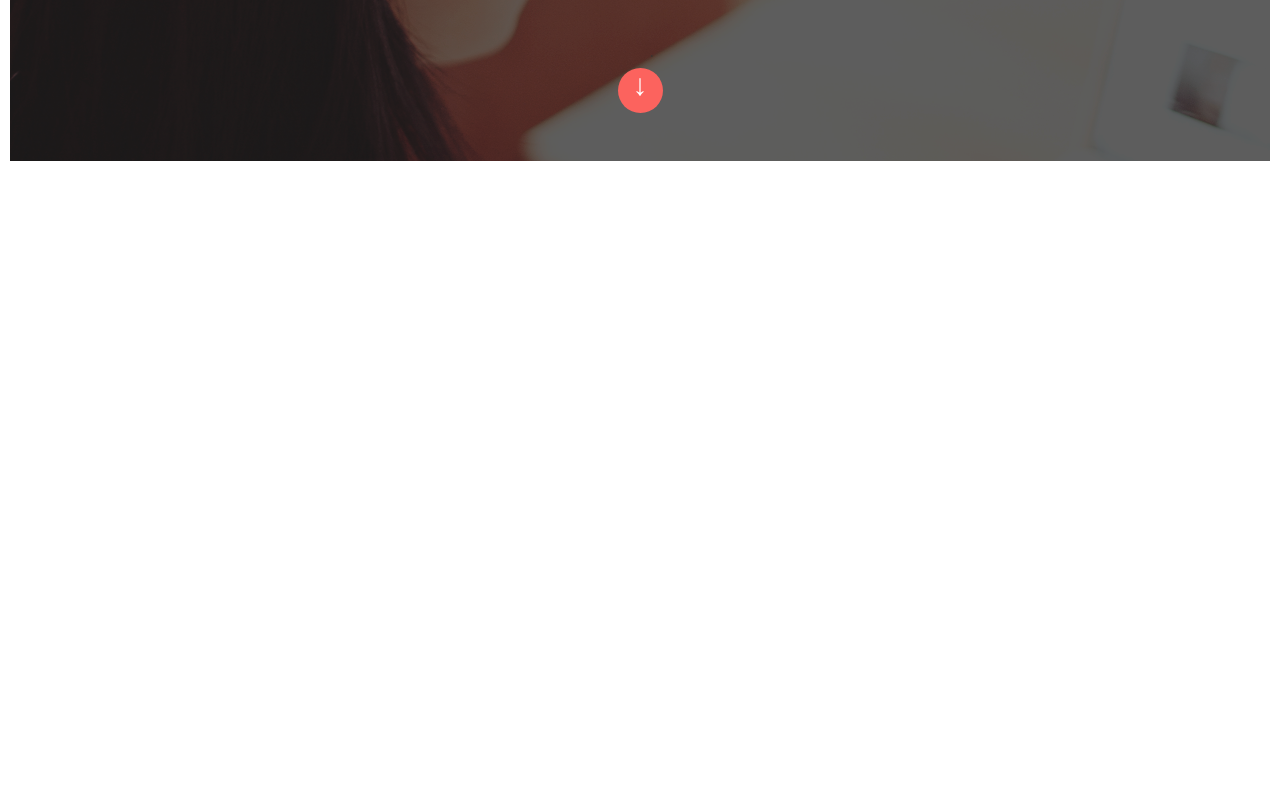
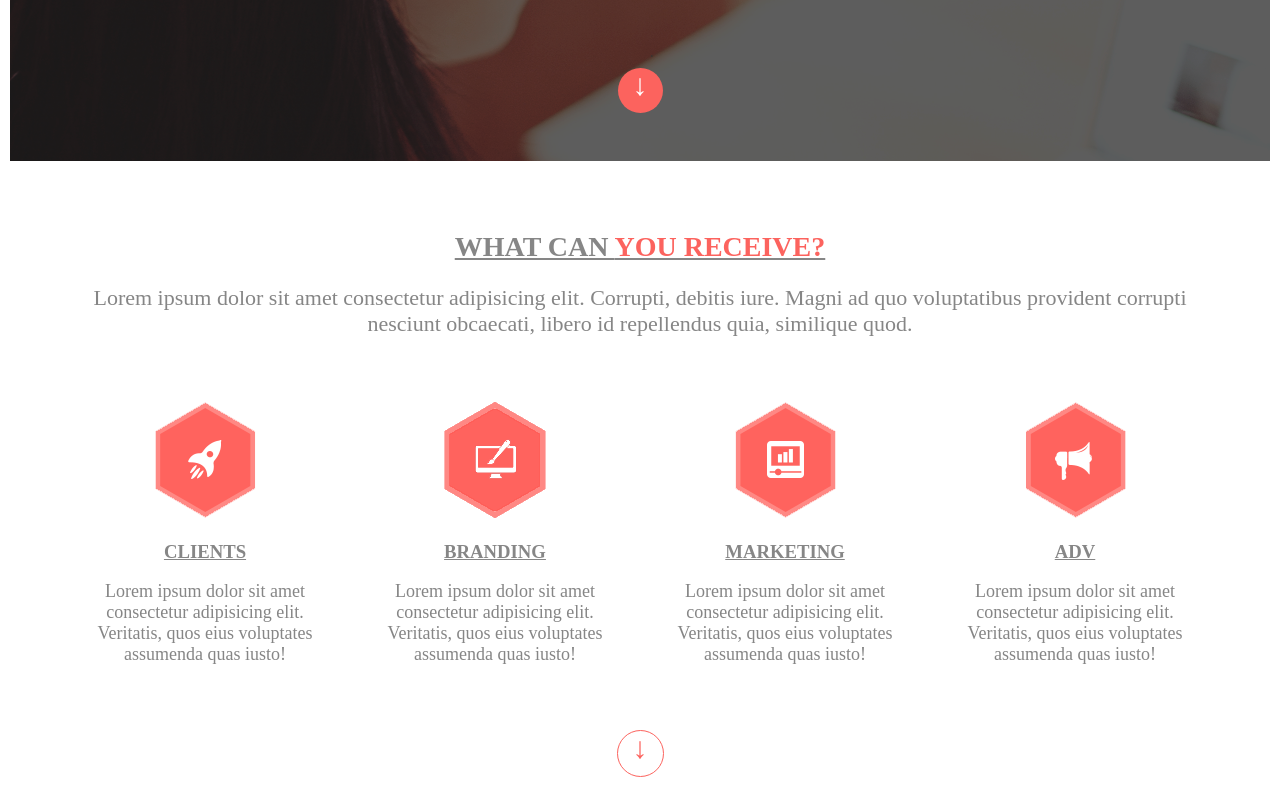
Before and after one commit to RurikPreacher/Daisy, a plain HTML site: page index.html in a window 1280 px wide. Shown: the part 439-1226 px from the top of the page. Before the commit the page ends 800 px from the top, so only its background shows below. Drawn offline with Linux system fonts and the light colour scheme.

Commit message:
third commit

```diff
--- a/css/main.less
+++ b/css/main.less
@@ -1,7 +1,6 @@
 body {
-    display: flex;
-    justify-content: space-around;
-    margin-top: 0;
+    margin: 0 auto;
+    max-width: 1260px;
     header {
         background: url('../img/background.png') no-repeat;
         display: flex;
@@ -92,4 +91,53 @@ body {
             }
         }
     }
+    .recive {
+        margin-top: 0;
+        text-align: center;
+        background: white;
+        padding: 70px 50px 10px 50px;
+        color: #868686;
+        p {
+            font-size: 22px;
+            margin-bottom: 50px;
+        }
+        h2 {
+            text-decoration: underline;
+            margin: 0;
+            text-transform: uppercase;
+            font-size: 28px;
+            span {
+                color: #fc635e;
+            }
+        }
+        a {
+            font-size: 30px;
+            text-decoration: none;
+            color: #fc635e;
+            border: 1px solid #fc635e;
+            display: flex;
+            justify-content: center;
+            margin: 0 auto;
+            border-radius: 50%;
+            width: 45px;
+            height: 45px;
+            &:hover {
+                background: #fc635e;
+                color: white;
+            }
+        }
+    }
+    .icons {
+        display: flex;
+        h3 {
+            text-decoration: underline;
+            text-transform: uppercase;
+        }
+        p {
+            font-size: 18px;
+        }
+        div {
+            padding: 15px;
+        }
+    }
 }
--- a/css/media.css
+++ b/css/media.css
@@ -24,3 +24,25 @@
         padding-bottom: 20px;
     }
 }
+@media screen and (max-width: 1260px) {
+    section.recive {
+        padding: 30px 20px
+    }
+    section.recive h2 {
+        font-size: 26px;
+    }
+    section.recive p {
+        font-size: 18px;
+        margin-bottom: 20px;
+    }
+    .icons {
+        flex-wrap: wrap;
+        justify-content: center;
+    }
+    .icons div {
+        max-width: 350px;
+    }
+    .icons div p {
+        margin-bottom: 20px;
+    }
+}
--- a/index.html
+++ b/index.html
@@ -28,5 +28,48 @@
             <a href="">&darr;</a>
         </div>
     </header>
+    <section class="recive">
+        <h2>What can <span>you receive?</span></h2>
+        <p>Lorem ipsum dolor sit amet consectetur
+            adipisicing elit. Corrupti, debitis iure.
+            Magni ad quo voluptatibus provident
+            corrupti nesciunt obcaecati,
+            libero id repellendus quia, similique quod.</p>
+            <div class="icons">
+                <div>
+                    <img src="img/icon1.png" alt="">
+                    <h3>Clients</h3>
+                    <p>Lorem ipsum dolor sit amet consectetur
+                        adipisicing elit.
+                        Veritatis, quos eius voluptates assumenda
+                        quas iusto!</p>
+                </div>
+                <div>
+                    <img src="img/icon2.png" alt="">
+                    <h3>Branding</h3>
+                    <p>Lorem ipsum dolor sit amet consectetur
+                        adipisicing elit.
+                        Veritatis, quos eius voluptates assumenda
+                        quas iusto!</p>
+                </div>
+                <div>
+                    <img src="img/icon3.png" alt="">
+                    <h3>Marketing</h3>
+                    <p>Lorem ipsum dolor sit amet consectetur
+                        adipisicing elit.
+                        Veritatis, quos eius voluptates assumenda
+                        quas iusto!</p>
+                </div>
+                <div>
+                    <img src="img/icon4.png" alt="">
+                    <h3>ADV</h3>
+                    <p>Lorem ipsum dolor sit amet consectetur
+                        adipisicing elit.
+                        Veritatis, quos eius voluptates assumenda
+                        quas iusto!</p>
+                </div>
+            </div>
+            <a href="">&darr;</a>
+    </section>
 </body>
 </html>
```
Also changed, not shown: css/main.css.
